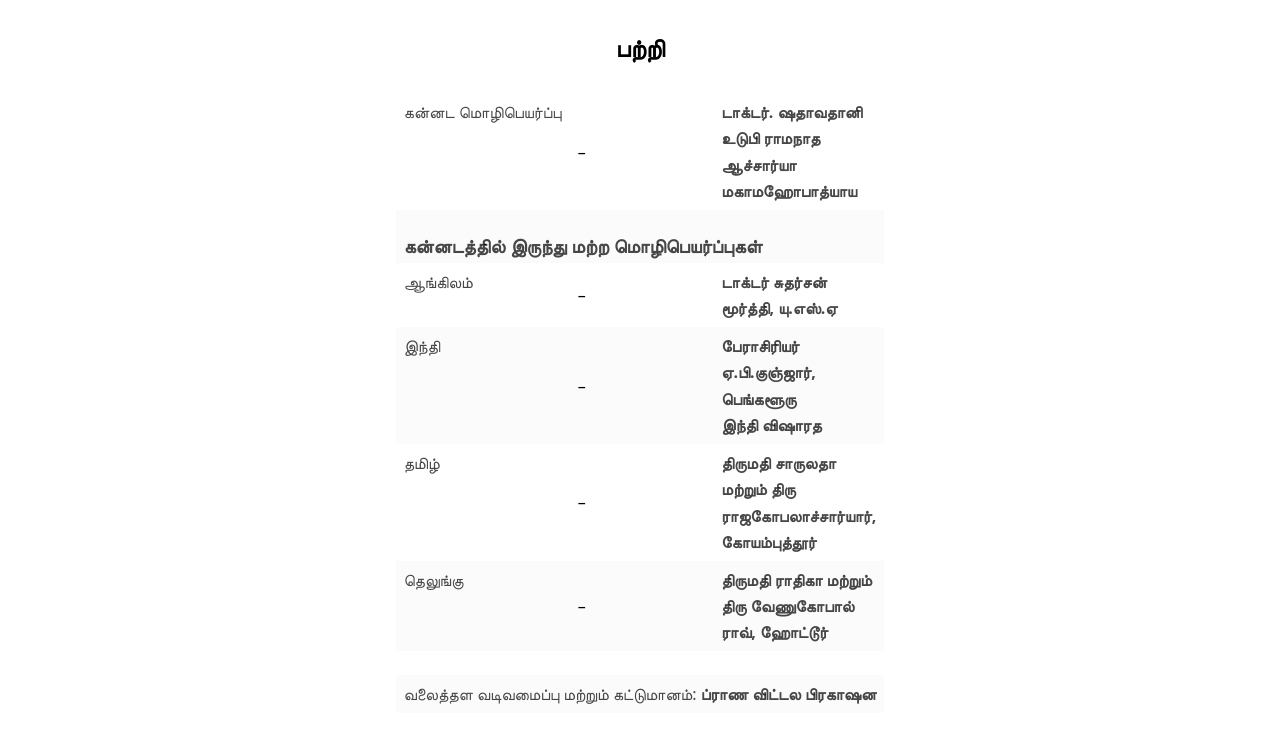
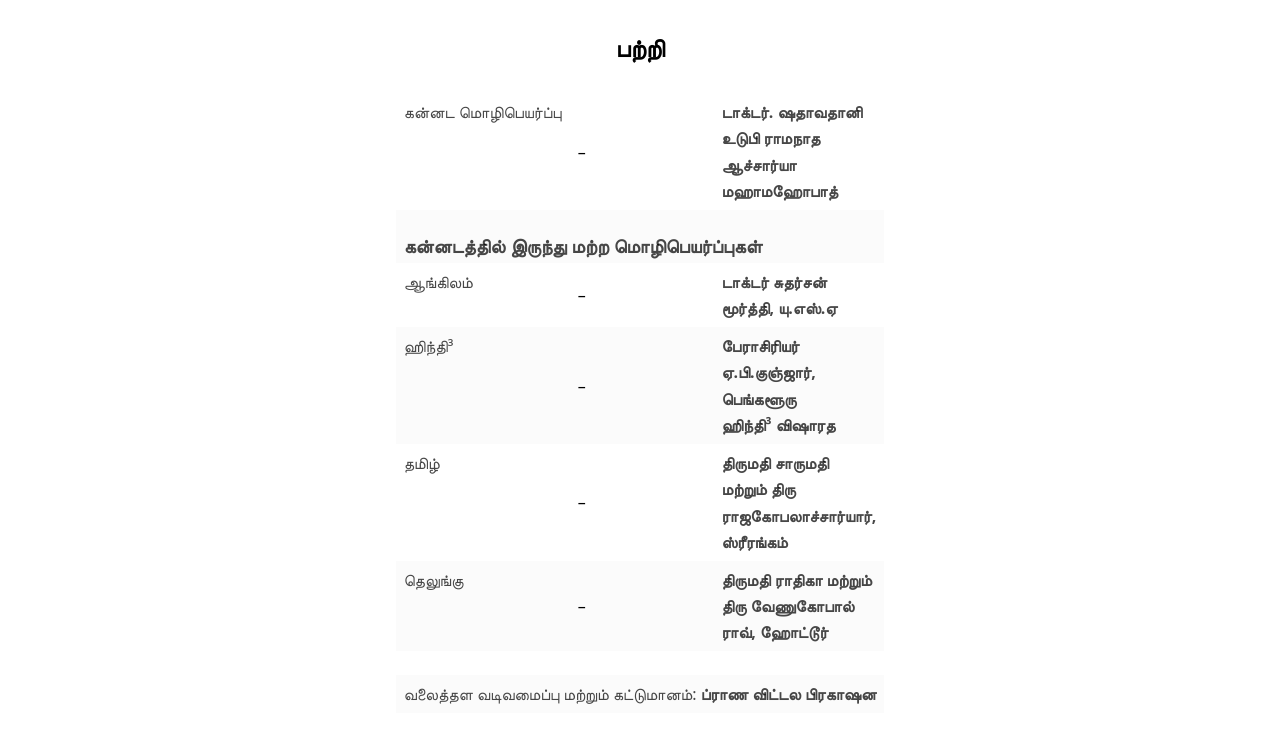
Before and after one commit to prawipra/gs_stage, a Jekyll site: the page built from tam/about.md, in a window 1280 px wide. Shown: the part 224-954 px from the top of the page. Built offline with Jekyll 4.4.1, drawn with Linux system fonts in a browser that asks for light colours.

Commit message:
Edit tam values; remove extra lines

```diff
--- a/_data/about.yml
+++ b/_data/about.yml
@@ -44,7 +44,6 @@ geetaa_lead:
   mal: |
     ശ്രീ വേദവ്യാസൻ രചിച്ച മഹാഭാരതത്തിലെ ഭീഷ്മപർവത്തിൽ ഉൾപ്പെട്ട
 
-
 xlate_lang_lead:
   kan: ಕನ್ನಡ ಅನುವಾದ
   eng: English translation (from Kannada)
@@ -53,7 +52,6 @@ xlate_lang_lead:
   tel: తెలుగు అనువాదం (కన్నడ నుండి)
   mal: മലയാള പരിഭാഷ (കന്നഡയിൽ നിന്ന്)
 
-
 kan_xlate_lang_lead:
   kan: ಕನ್ನಡ ಅನುವಾದ # no need but eases automation
   eng: Kannada translation
@@ -61,7 +59,6 @@ kan_xlate_lang_lead:
   tam: கன்னட மொழிபெயர்ப்பு
   tel: కన్నడ అనువాదం
   mal: കന്നഡ പരിഭാഷ
-
 
 other_lang_xlators_lead:
   kan: ಕನ್ನಡದಿಂದ ಇತರ ಅನುವಾದಗಳು
@@ -99,7 +96,7 @@ xlators:
     tam:
       - |-
         டாக்டர். ஷதாவதானி உடுபி ராமநாத ஆச்சார்யா
-        மகாமஹோபாத்யாய
+        மஹாமஹோபாத்
     tel:
       - |-
         డా. శతావధాని ఉడుపి రామనాథ్ ఆచార్య
@@ -139,7 +136,7 @@ xlators:
     tam:
       - |-
         பேராசிரியர் ஏ.பி.குஞ்ஜார், பெங்களூரு
-        இந்தி விஷாரத
+        ஹிந்தி³ விஷாரத
     tel:
       - |-
         ప్రొఫెసర్ ఎ.బి. కుంజార్, బెంగళూరు
@@ -151,17 +148,17 @@ xlators:
 
   tam:
     kan:
-      - ಶ್ರೀಮತಿ ಚಾರುಲತಾ ಮತ್ತು ಶ್ರೀ ರಾಜಗೋಪಾಲಾಚಾರ್ಯ, ಕೊಯಂಬತ್ತೂರು
+      - ಶ್ರೀಮತಿ ಚಾರುಮತಿ ಮತ್ತು ಶ್ರೀ ರಾಜಗೋಪಾಲಾಚಾರ್ಯ, ಶ್ರೀರಂಗಂ
     eng:
-      - Mrs. Charulatha & Mr. Rajagopalacharya, Coimbatore
+      - Mrs. Charumathi & Mr. Rajagopalacharya, Srirangam
     hin:
-      - श्रीमती चारुलता एवं श्री राजगोपालाचार्य, कोयंबत्तूर
+      - श्रीमती चारुमति एवं श्री राजगोपालाचार्य, कोयंबत्तूर
     tam:
-      - திருமதி சாருலதா மற்றும் திரு ராஜகோபலாச்சார்யார், கோயம்புத்தூர்
+      - திருமதி சாருமதி மற்றும் திரு ராஜகோபலாச்சார்யார், ஸ்ரீரங்கம்
     tel:
-      - శ్రీమతి చారులత & శ్రీ రాజగోపాలాచార్య, కొయంబత్తూరు
+      - శ్రీమతి చారుమతి & శ్రీ రాజగోపాలాచార్య, కొయంబత్తూరు
     mal:
-      - ശ്രീമതി ചാരുലത & ശ്രീ രാജഗോപാലാചാര്യ, കോയമ്പത്തൂർ
+      - ശ്രീമതി ചാരുമതി & ശ്രീ രാജഗോപാലാചാര്യ, കോയമ്പത്തൂർ
 
   tel:
     kan:
--- a/_data/languages.yml
+++ b/_data/languages.yml
@@ -23,7 +23,6 @@ san:
     tel: సంస్కృతం
     mal: സംസ്കൃതം
 
-
 kan:
   active: true  # entry not needed: missing entry is treated as `active: true`
   script: Knda
@@ -36,11 +35,10 @@ kan:
     tel: కన్నడ
     mal: കന്നഡ
 
-
 eng:
   script: Latn
   region: US
-  xlit_extension: iso15919
+  xlit_extension: IAST
   name:
     kan: ಇಂಗ್ಲಿಷ್
     eng: English
@@ -49,7 +47,6 @@ eng:
     tel: ఆంగ్లం
     mal: ഇംഗ്ലീഷ്
 
-
 hin:
   script: Deva
   region: IN
@@ -57,10 +54,9 @@ hin:
     kan: ಹಿಂದಿ
     eng: Hindi
     hin: हिन्दी
-    tam: இந்தி
+    tam: ஹிந்தி³
     tel: హిందీ
     mal: ഹിന്ദി
-
 
 tam:
   script: Taml
@@ -73,7 +69,6 @@ tam:
     tel: తమిళం
     mal: തമിഴ്
 
-
 tel:
   script: Telu
   region: IN
@@ -84,7 +79,6 @@ tel:
     tam: தெலுங்கு
     tel: తెలుగు
     mal: തെലുങ്ക്
-
 
 mal:
   active: false
```
